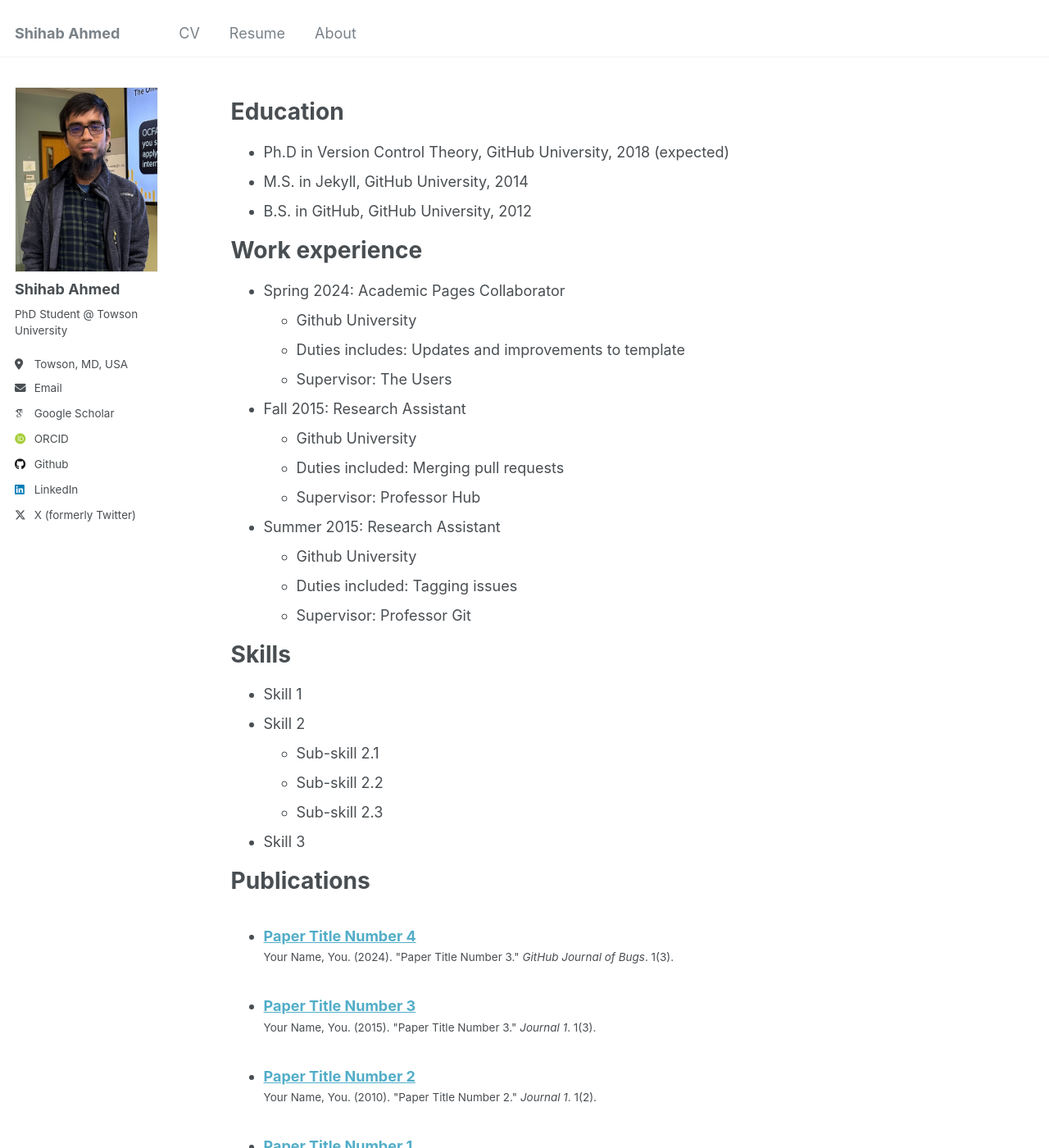
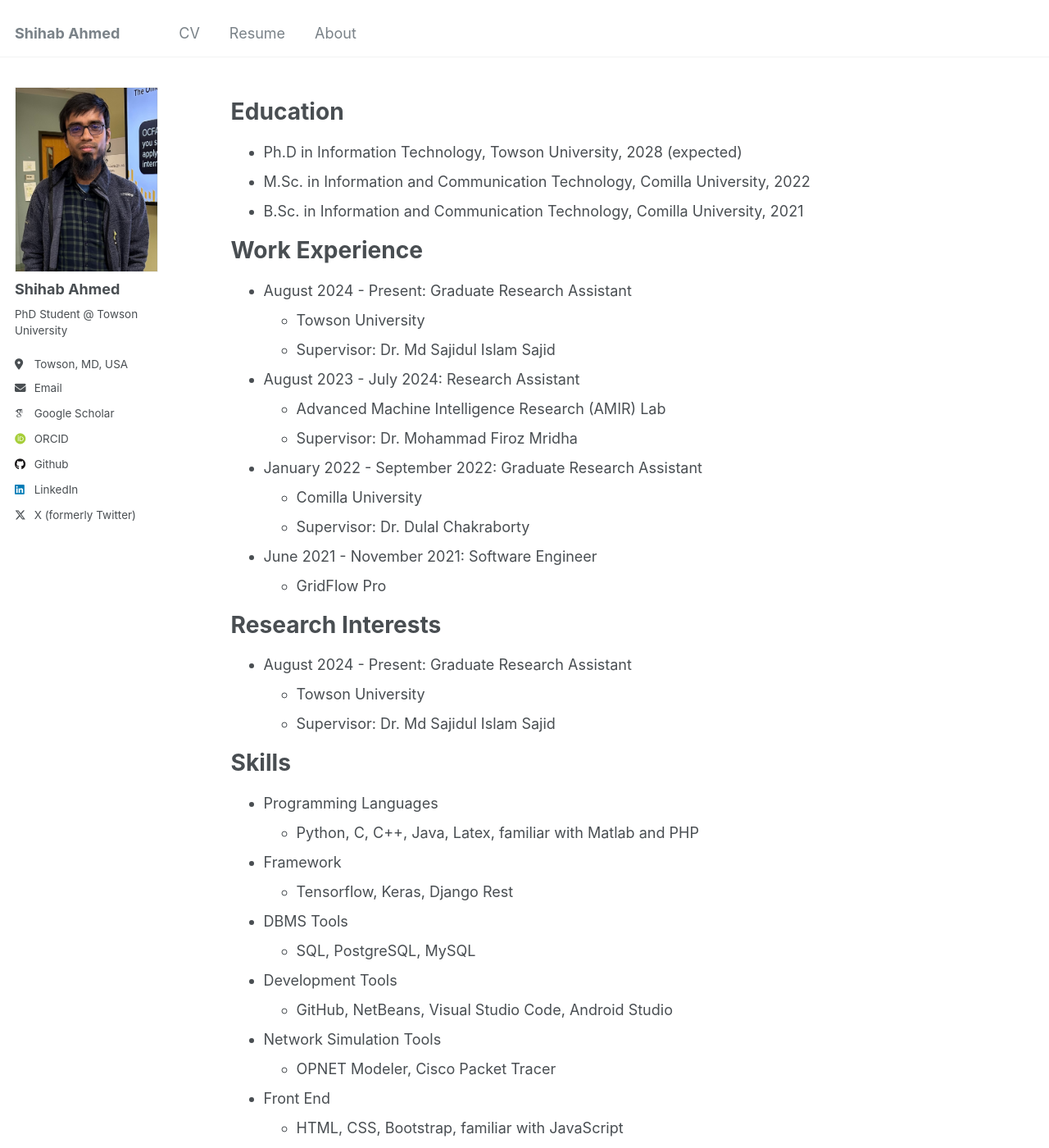
Before and after one commit to sahmed09/sahmed09.github.io, a Jekyll site: the page built from _pages/cv.md, in a window 1280 px wide and 1400 px high. Shown: the whole window at 82% size. Built offline with Jekyll 4.4.1, drawn with Linux system fonts in a browser that asks for light colours; some web fonts are replaced; some of the changed text lies outside the part shown.

Commit message:
Update cv.md

```diff
--- a/_pages/cv.md
+++ b/_pages/cv.md
@@ -11,54 +11,75 @@ redirect_from:
 
 Education
 ======
-* Ph.D in Version Control Theory, GitHub University, 2018 (expected)
-* M.S. in Jekyll, GitHub University, 2014
-* B.S. in GitHub, GitHub University, 2012
+* Ph.D in Information Technology, Towson University, 2028 (expected)
+* M.Sc. in Information and Communication Technology, Comilla University, 2022
+* B.Sc. in Information and Communication Technology, Comilla University, 2021
 
-Work experience
+Work Experience
 ======
-* Spring 2024: Academic Pages Collaborator
-  * Github University
-  * Duties includes: Updates and improvements to template
-  * Supervisor: The Users
+* August 2024 - Present: Graduate Research Assistant
+  * Towson University
+  * Supervisor: Dr. Md Sajidul Islam Sajid
 
-* Fall 2015: Research Assistant
-  * Github University
-  * Duties included: Merging pull requests
-  * Supervisor: Professor Hub
+* August 2023 - July 2024: Research Assistant
+  * Advanced Machine Intelligence Research (AMIR) Lab
+  * Supervisor: Dr. Mohammad Firoz Mridha
 
-* Summer 2015: Research Assistant
-  * Github University
-  * Duties included: Tagging issues
-  * Supervisor: Professor Git
+* January 2022 - September 2022: Graduate Research Assistant
+  * Comilla University
+  * Supervisor: Dr. Dulal Chakraborty
+
+* June 2021 - November 2021: Software Engineer
+  * GridFlow Pro
+
+Research Interests
+======
+* August 2024 - Present: Graduate Research Assistant
+  * Towson University
+  * Supervisor: Dr. Md Sajidul Islam Sajid
 
 Skills
 ======
-* Skill 1
-* Skill 2
-  * Sub-skill 2.1
-  * Sub-skill 2.2
-  * Sub-skill 2.3
-* Skill 3
+* Programming Languages
+  * Python, C, C++, Java, Latex, familiar with Matlab and PHP
+* Framework
+  * Tensorflow, Keras, Django Rest
+* DBMS Tools
+  * SQL, PostgreSQL, MySQL
+* Development Tools
+  * GitHub, NetBeans, Visual Studio Code, Android Studio
+* Network Simulation Tools
+  * OPNET Modeler, Cisco Packet Tracer
+* Front End
+  * HTML, CSS, Bootstrap, familiar with JavaScript
+* Video Editing Software
+  * Camtasia Studio 8
 
-Publications
+[//]: # Leadership & Service
+[//]: # ======
+[//]: # * Leadership
+[//]: # * Service
+
+Non-academic Interests
 ======
-  <ul>{% for post in site.publications reversed %}
-    {% include archive-single-cv.html %}
-  {% endfor %}</ul>
+* Coffee ☕
+* Seas with warm water 🌊
+* Gaming
 
-Talks
-======
-  <ul>{% for post in site.talks reversed %}
-    {% include archive-single-talk-cv.html  %}
-  {% endfor %}</ul>
+[//]: # Publications
+[//]: # ======
+[//]: #   <ul>{% for post in site.publications reversed %}
+[//]: #     {% include archive-single-cv.html %}
+[//]: #   {% endfor %}</ul>
 
-Teaching
-======
-  <ul>{% for post in site.teaching reversed %}
-    {% include archive-single-cv.html %}
-  {% endfor %}</ul>
+[//]: # Talks
+[//]: # ======
+[//]: #   <ul>{% for post in site.talks reversed %}
+[//]: #     {% include archive-single-talk-cv.html  %}
+[//]: #   {% endfor %}</ul>
 
-Service and leadership
-======
-* Currently signed in to 43 different slack teams
+[//]: # Teaching
+[//]: # ======
+[//]: #   <ul>{% for post in site.teaching reversed %}
+[//]: #     {% include archive-single-cv.html %}
+[//]: #   {% endfor %}</ul>
```
